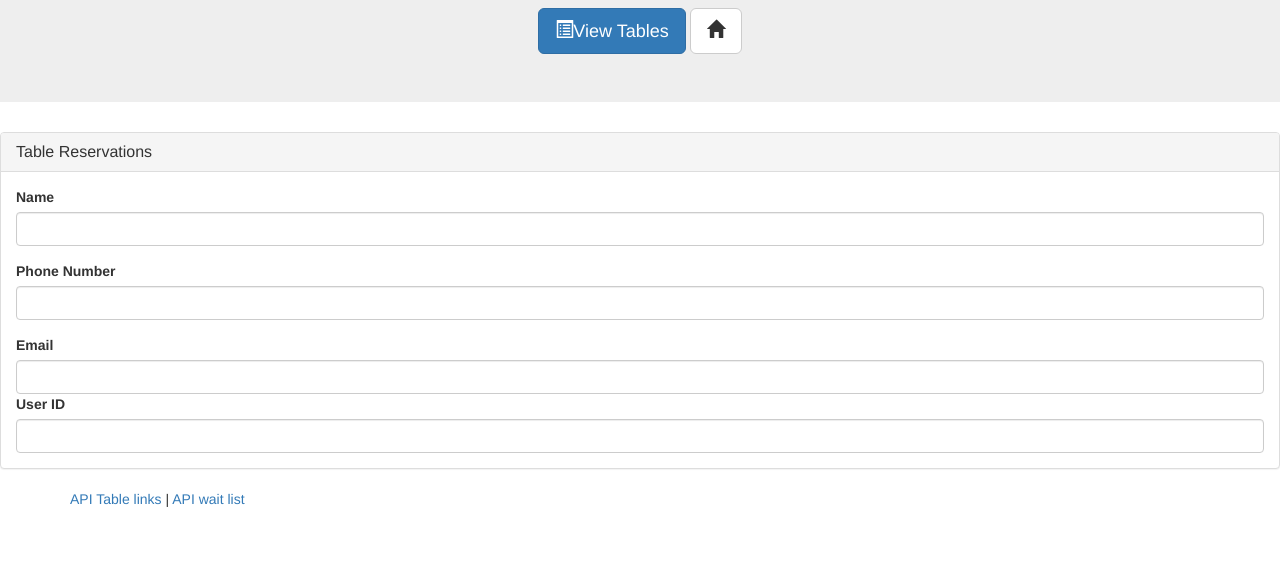
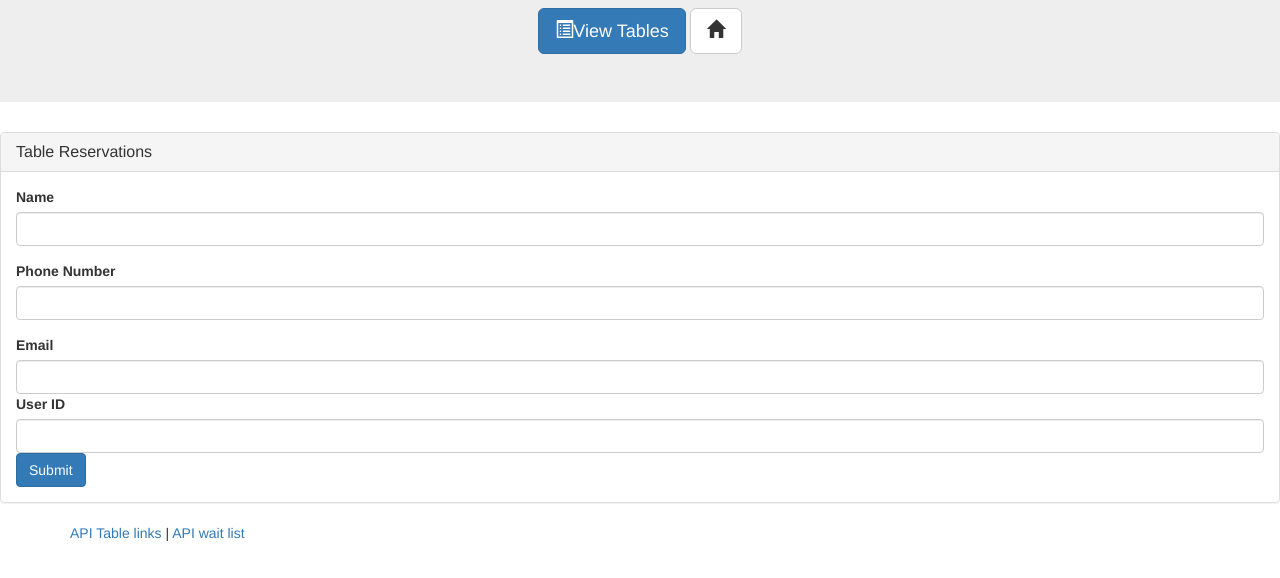
Before and after one commit to Peter-Burns/class-restaurant, a plain HTML site: page reserve.html in a window 1280 px wide. Shown: the part 218-796 px from the top of the page. Drawn offline with nearby package versions, Linux system fonts and the light colour scheme.

Commit message:
submit button added, my bad

```diff
--- a/reserve.html
+++ b/reserve.html
@@ -45,6 +45,7 @@
 		<label for="reserve-id">User ID</label>
 		<input type="text" class="form-control" id="reserve-id">
 	</div>
+		<button type="submit" class="btn btn-primary submit">Submit</button>
 		</form>
 	</div>
 </div>
@@ -56,9 +57,5 @@
 		</div>
 	</footer>
 
-
 </body>
-<script>
-
-</script>
 </html>
```
